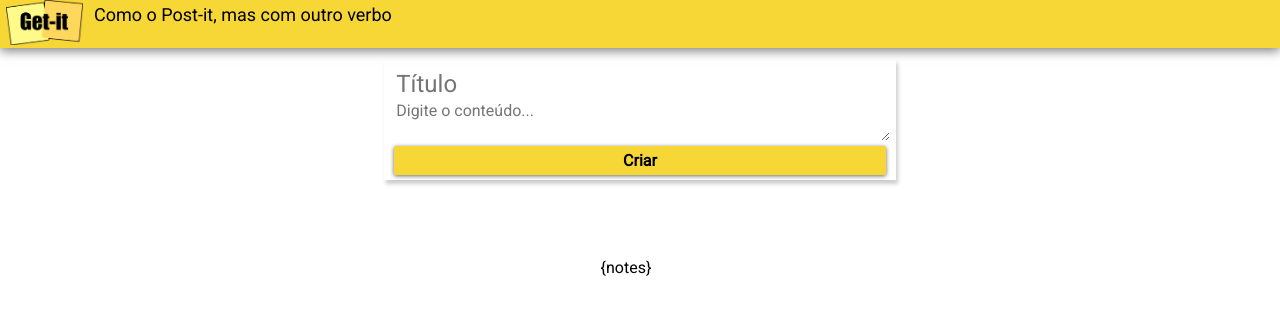
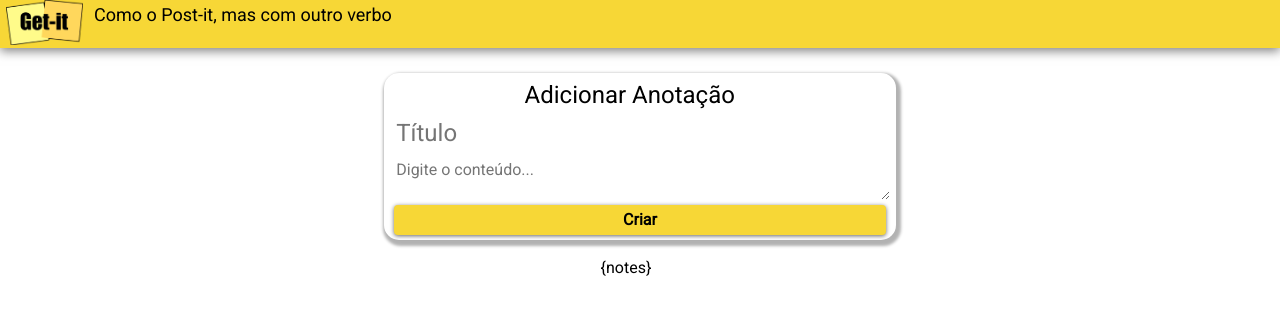
Before and after one commit to insper-tecnologias-web/projeto-1a-Tydenius, a Python web app: template templates/index.html in a window 1280 px wide. Shown: the top 315 px of the page. Run offline with Jinja, Linux system fonts and the light colour scheme; the template is opened without the code that fills it, so the values that code supplies are empty; some libraries are stand-ins or nearby versions.

Commit message:
fixes no CSS adição de um texto no topo do form do Insert

```diff
--- a/templates/CSS/getit.css
+++ b/templates/CSS/getit.css
@@ -28,10 +28,28 @@
   width: 40%;
   left:30%;
   position: relative;
-  box-shadow: 2px 4px 4px 0 rgba(0,0,0,0.2);
+  box-shadow: 2px 3px 3px 3px rgba(0,0,0,0.3);
+
+  margin-top: 25px;
+  border-radius: 15px;
+  font-family: inherit;
+}
+.form-card-text{
+  position: relative;
+  width:96%;
+  display: block;
+  top:10px;
+  text-align: center;
+  color: inherit;
 
   font-family: inherit;
+  font-size: x-large;
+  font-weight: 200;
+
+  border: none;
+  border-radius: 0.4rem;
 }
+
 .form-card-title{
   position: relative;
   width:96%;
@@ -53,7 +71,8 @@
   width:96%;
   display: block;
 
-  margin: 2%;
+  margin:2%;
+  margin-top: 4%;
   color: inherit;
 
   font-family: inherit;
@@ -79,7 +98,7 @@
 
   border-width: 0;
   outline: none;
-  border-radius: 2px;
+  border-radius: 4px;
   box-shadow: 0 1px 4px rgba(0, 0, 0, 0.6);
 
   background-color: #f7d736;
@@ -113,14 +132,13 @@
 .btn:active:before {
   width: 120%;
   padding-top: 5%;
-
   transition: width 0.2s ease-out, padding-top 0.2s ease-out;
 }
 /*********************Cards*********************/
 .card-container{
   width: 90%;
   size: 800px;
-  margin-top:80px;
+  margin-top:20px;
   margin-left: 50px;
   margin-right: 50px;
 
--- a/templates/index.html
+++ b/templates/index.html
@@ -24,6 +24,7 @@
       </div>
     <main class="container">
         <form method="post" class="form-card">
+            <div class="form-card-text"> Adicionar Anotação</div>
             <input
             class="form-card-title"
             type="text"
```
Also changed, not shown: banco.db.
